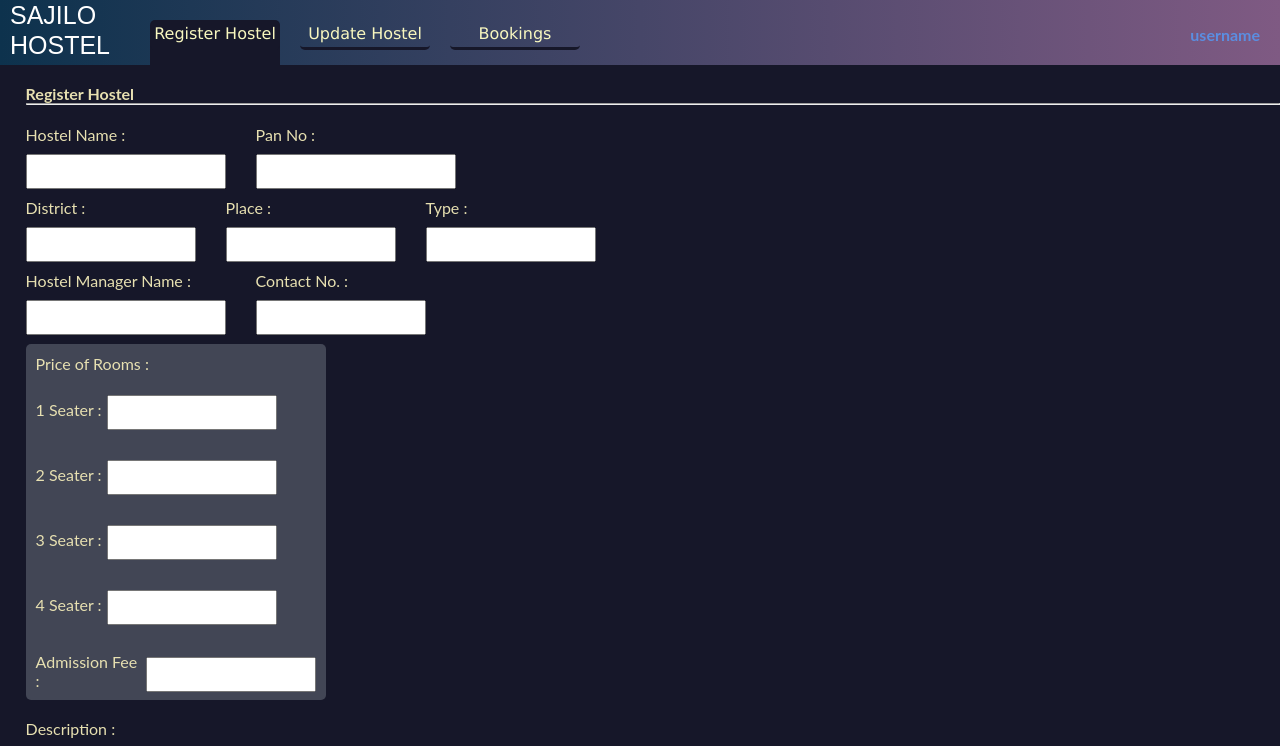
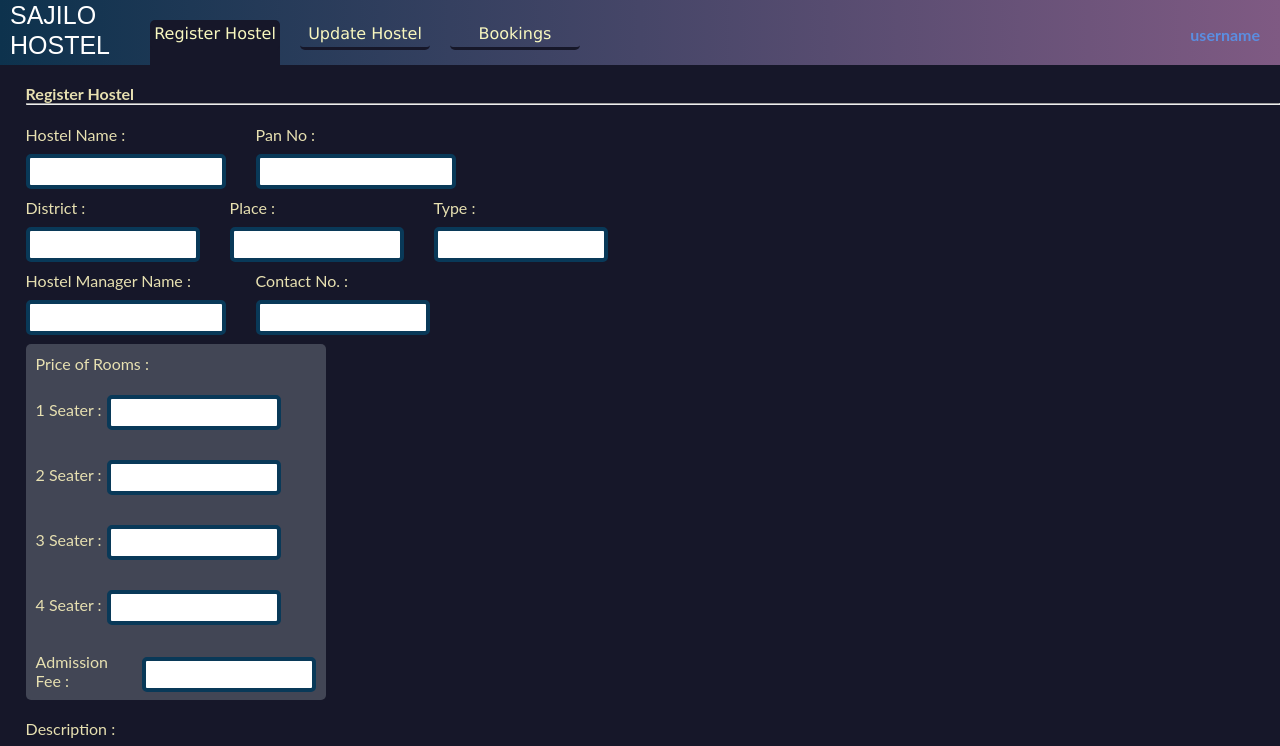
Before and after one commit to taukirsheikh/Hostel-Finder, a React (Vite) app: page /manager-dashboard/register-hostel in a window 1280 px wide. Shown: the top 746 px of the page. Built offline with nearby package versions, Linux system fonts and the light colour scheme.

Commit message:
border color added

```diff
--- a/src/Components/ManagerUI/style.css
+++ b/src/Components/ManagerUI/style.css
@@ -142,6 +142,8 @@ gap: 20px;
     height: 35px;
     position: relative;
     top: 10px;
+    border:4px solid #093958;
+    border-radius: 5px;
 }
 
 .forminputfield_2{
```
